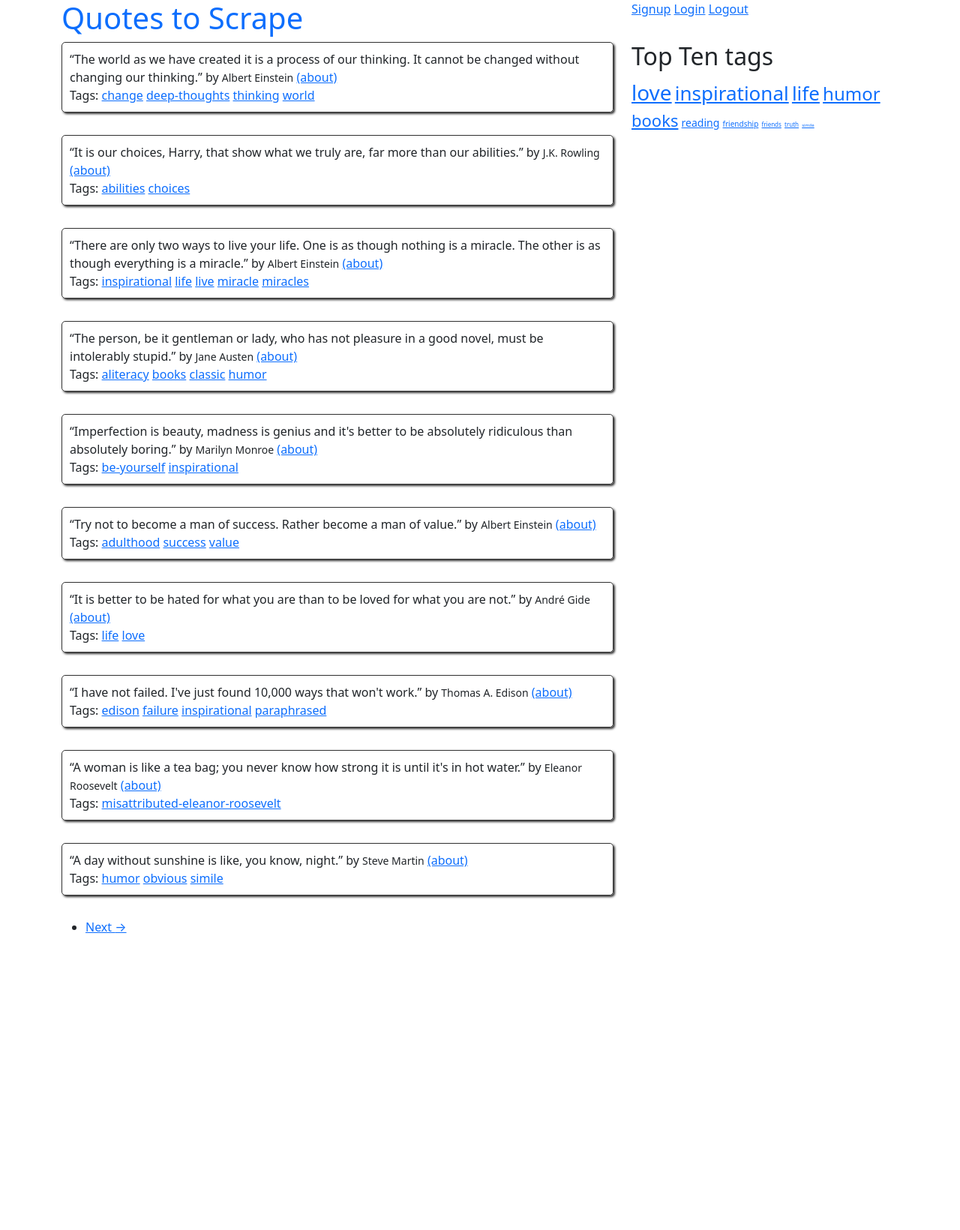
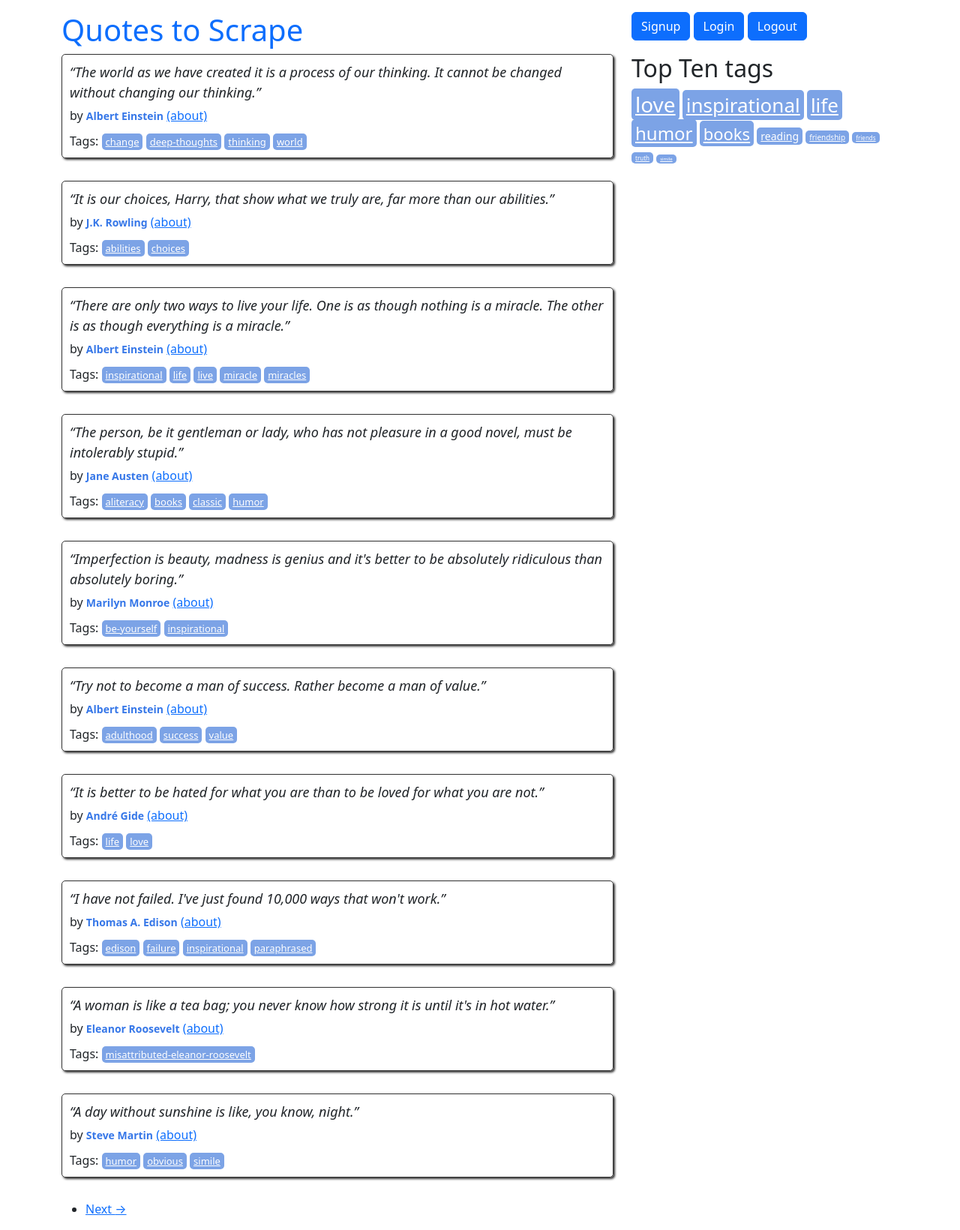
Before and after one commit to prominb/py_web_module_10_hw, a Django app: page / in a window 1280 px wide. Shown: the whole page at 75% size. Before the commit the page ends 1244 px from the top, so only its background shows below. Run offline with Django 5.2, Linux system fonts and the light colour scheme.

Commit message:
edit style-css and add pymongo e006

```diff
--- a/hw10_quotes/quotes/static/quotes/style.css
+++ b/hw10_quotes/quotes/static/quotes/style.css
@@ -5,3 +5,27 @@
     border-radius: 5px;
     box-shadow: 2px 2px 3px #333333;
 }
+
+.quote span.text {
+    display: block;
+    margin-bottom: 5px;
+    font-size: large;
+    font-style: italic;
+}
+
+.quote small.author {
+    font-weight: bold;
+    color: #3677E8;
+}
+
+.quote .tags {
+    margin-top: 10px;
+}
+
+.tag {
+    padding: 2px 5px;
+    border-radius: 5px;
+    color: white;
+    font-size: small;
+    background-color: #7CA3E6;
+}
--- a/hw10_quotes/quotes/templates/quotes/base.html
+++ b/hw10_quotes/quotes/templates/quotes/base.html
@@ -11,7 +11,7 @@
 </head>
 <body>
     <div class="container">
-        <div class="row header-box">
+        <div class="row header-box pt-3">
             <div class="col-md-8">
                 <h1>
                     <a href="/" style="text-decoration: none">Quotes to Scrape</a>
@@ -20,9 +20,9 @@
             <div class="col-md-4">
                 <p>
 
-                    <a href="/login">Signup</a>
-                    <a href="/login">Login</a>
-                    <a href="/login">Logout</a>
+                    <a href="/login" class="btn btn-primary">Signup</a>
+                    <a href="/login" class="btn btn-primary">Login</a>
+                    <a href="/login" class="btn btn-primary">Logout</a>
 
                 </p>
             </div>
--- a/pyproject.toml
+++ b/pyproject.toml
@@ -9,6 +9,7 @@ readme = "README.md"
 [tool.poetry.dependencies]
 python = "^3.10"
 django = "^5.0.5"
+pymongo = "^4.7.1"
 
 
 [build-system]
```
Also changed, not shown: 1 other file.
